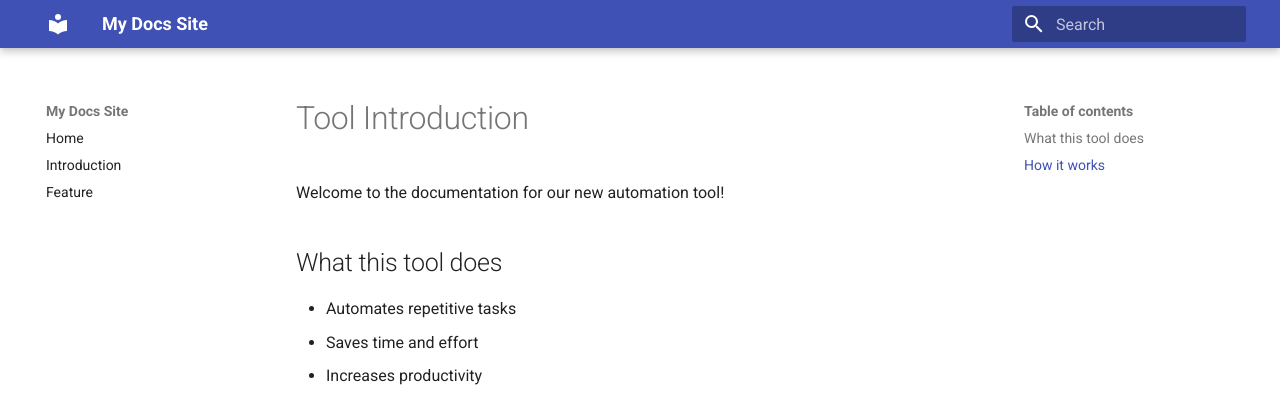
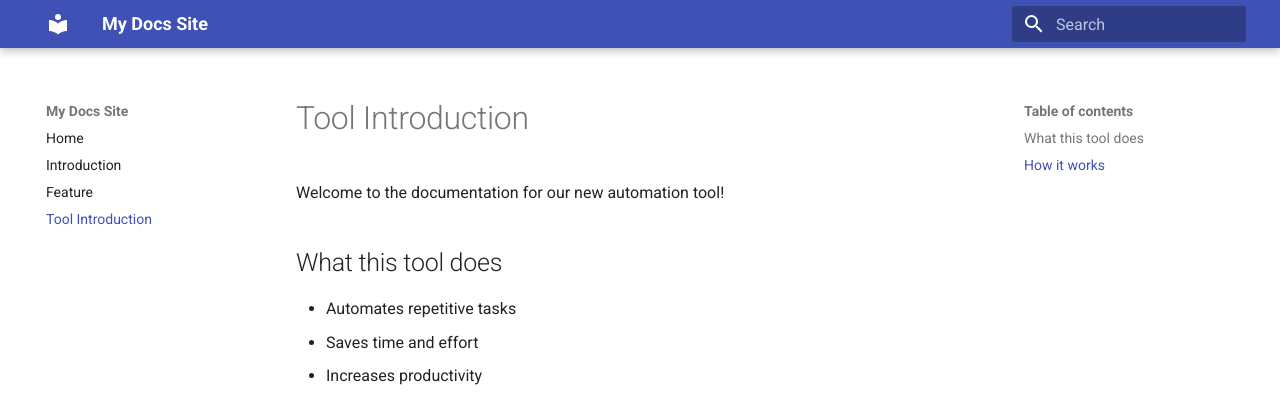
Before and after one commit to sdineshkumar76/my-docs-project, an MkDocs documentation site: the page built from docs/introduction-tool.md, in a window 1280 px wide. Shown: the top 403 px of the page. Built offline with MkDocs 1.6.1 and Material for MkDocs 9.7.7, drawn with Linux system fonts in a browser that asks for light colours.

Commit message:
Add Tool Introduction to navigation

```diff
--- a/mkdocs.yml
+++ b/mkdocs.yml
@@ -5,3 +5,4 @@ nav:
   - Home: index.md
   - Introduction: introduction.md
   - Feature: feature.md
+  - Tool Introduction: introduction-tool.md
```
